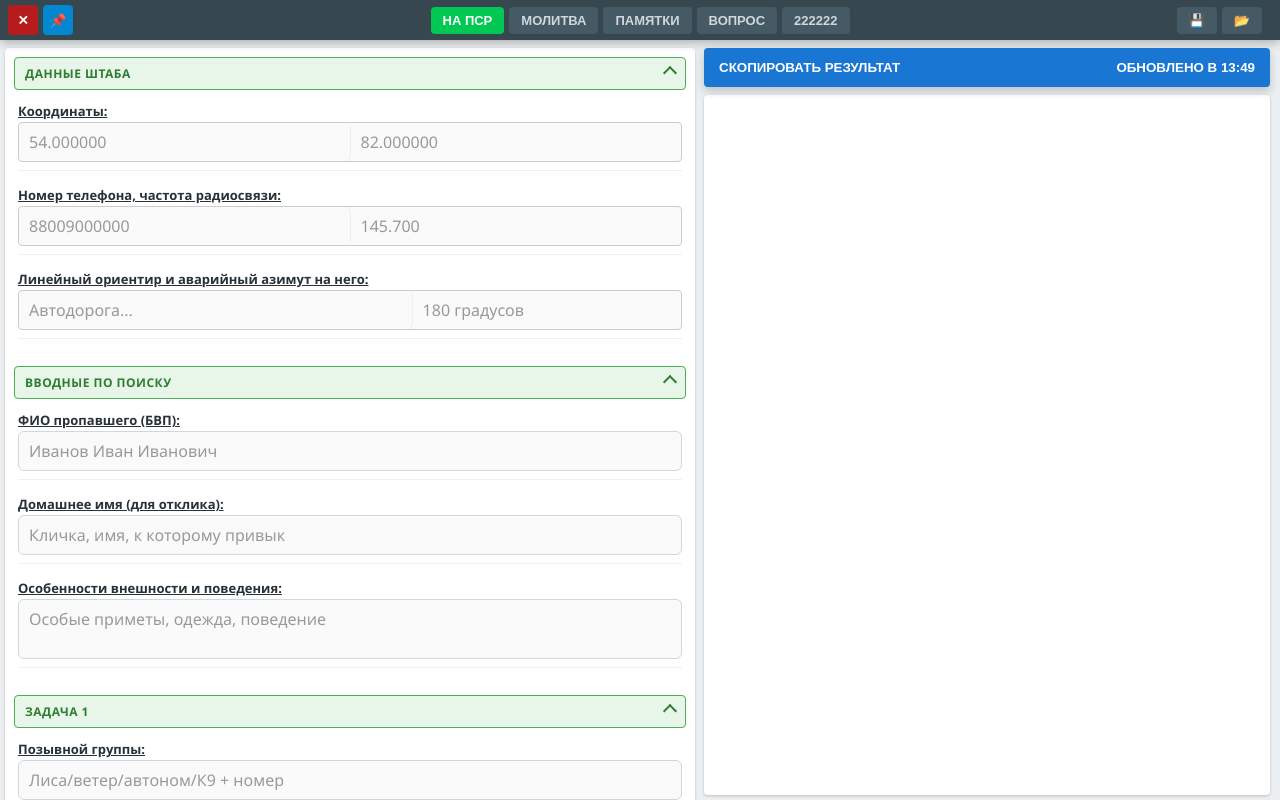
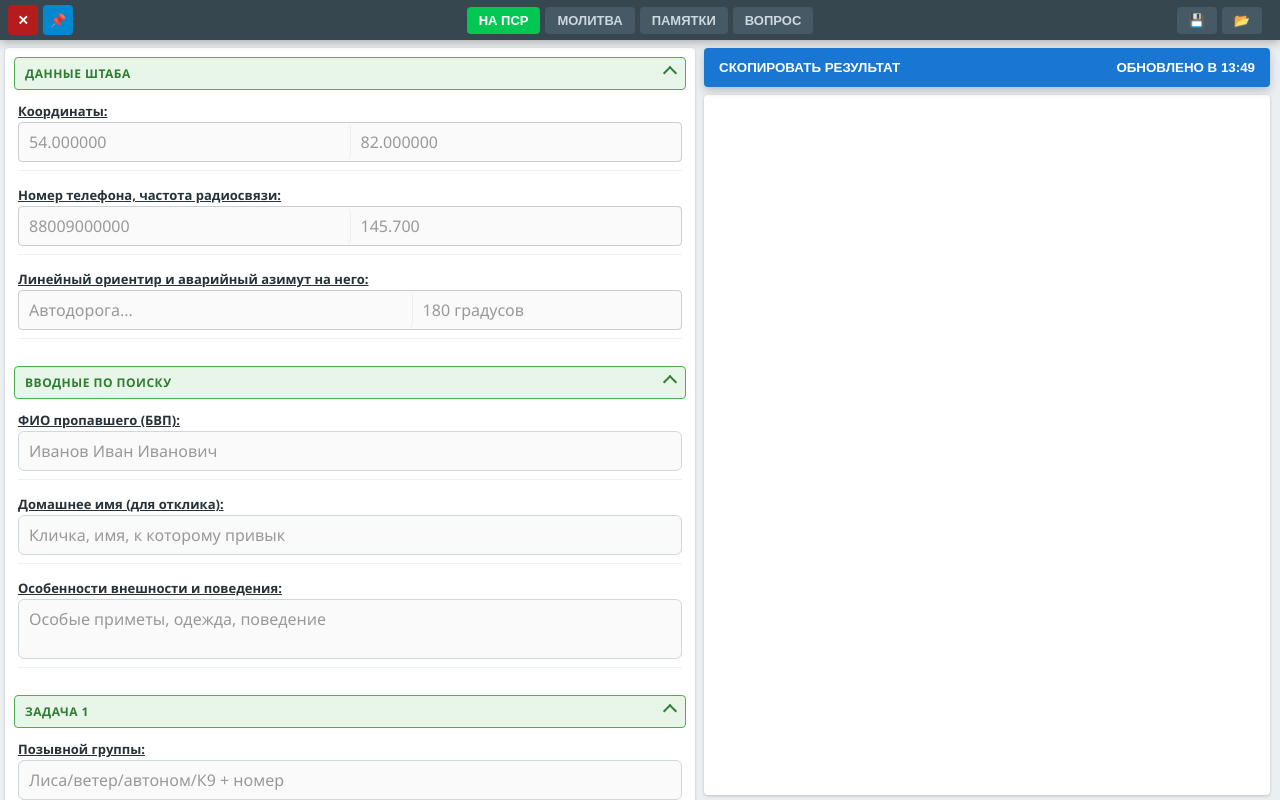
Before and after one commit to gghjik41-droid/spg, a plain HTML site: page index.html in a window 1280 px wide. Shown: the top 800 px of the page. Drawn offline with Linux system fonts and the light colour scheme.

Commit message:
Add files via upload

```diff
--- a/index.html
+++ b/index.html
@@ -332,7 +332,7 @@
         <button class="nav-btn" onclick="openSurvey('molitva.html', this)">МОЛИТВА</button>
         <button class="nav-btn" onclick="openSurvey('pamyatki.html', this)">ПАМЯТКИ</button>
         <button class="nav-btn" onclick="openSurvey('vopros.html', this)">ВОПРОС</button>
-        <button class="nav-btn" onclick="openSurvey('222222.html', this)">222222</button>
+        <!-- <button class="nav-btn" onclick="openSurvey('222222.html', this)">222222</button> -->
     </div>
 
     <div style="display: flex; gap: 5px; justify-self: end; padding-right: 10px;">
@@ -358,7 +358,7 @@
 
 <script>
     // --- ГЛОБАЛЬНЫЕ ПЕРЕМЕННЫЕ ---
-    var ORDER = ['npcr', 'molitva', 'pamyatki', '222222', '333333', '444444', '555555'];
+    var ORDER = ['npcr', 'molitva', 'pamyatki', 'vopros', '222222', '333333', '444444', '555555'];
     var globalZData = localStorage.getItem('pso_z_main') || "";
     var globalCallsignData = localStorage.getItem('pso_global_callsign_data') || "";
     var globalFields = JSON.parse(localStorage.getItem('pso_global_fields') || "{}");
```
